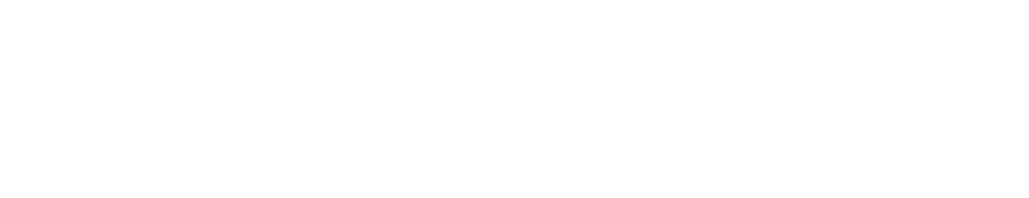
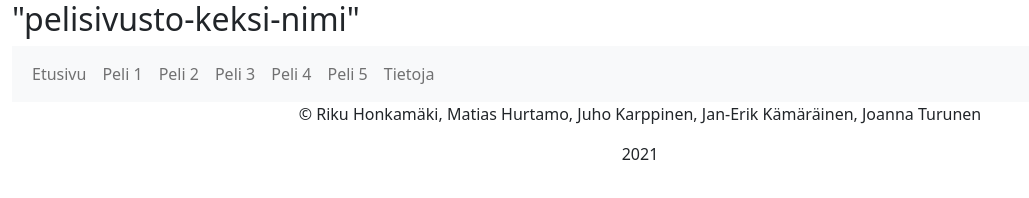
Before and after one commit to joaturunen/webprojekti, a plain HTML site: page index.html in a window 1280 px wide. Shown: the whole page, without its empty margins (0-1029 px from the left). Drawn offline with nearby package versions, Linux system fonts and the light colour scheme.

Commit message:
tehty navbar ja footer

```diff
--- a/index.html
+++ b/index.html
@@ -9,15 +9,55 @@
     <link rel="stylesheet" href="css/index.css">
 </head>
 
-<body>
+<body class="container-fluid">
     <header>
-        <nav></nav>
+        <h2>"pelisivusto-keksi-nimi"</h2>
+        <nav class="navbar navbar-expand-md navbar-light bg-light">
+            <div class="container-fluid">
+                <button class="navbar-toggler" type="button" data-bs-toggle="collapse" data-bs-target="#navbarToggler"
+                    aria-controls="navbarToggler" aria-expanded="false" aria-label="Toggle navigation">
+                    <span class="navbar-toggler-icon"></span>
+                </button>
+                <div class="collapse navbar-collapse" id="navbarToggler">
+                    <ul class="navbar-nav ">
+                        <li class="nav-item">
+                            <a class="nav-link" href="#">Etusivu</a>
+                        </li>
+                        <li class="nav-item">
+                            <a class="nav-link" href="#">Peli 1</a>
+                        </li>
+                        <li class="nav-item">
+                            <a class="nav-link" href="#">Peli 2</a>
+                        </li>
+                        <li class="nav-item">
+                            <a class="nav-link" href="#">Peli 3</a>
+                        </li>
+                        <li class="nav-item">
+                            <a class="nav-link" href="#">Peli 4</a>
+                        </li>
+                        <li class="nav-item">
+                            <a class="nav-link" href="#">Peli 5</a>
+                        </li>
+                        <li class="nav-item">
+                            <a class="nav-link" href="#">Tietoja</a>
+                        </li>
+                    </ul>
+
+                </div>
+            </div>
+        </nav>
     </header>
 
     <main>
     </main>
 
     <footer>
+        <div class="text-center">
+            <p>&copy Riku Honkamäki, Matias Hurtamo, Juho Karppinen, Jan-Erik Kämäräinen, Joanna Turunen</p>
+        </div>
+        <div class="text-center">
+            <p>2021</p>
+        </div>
     </footer>
 
     <script src="https://cdn.jsdelivr.net/npm/@popperjs/core@2.9.1/dist/umd/popper.min.js"
```
